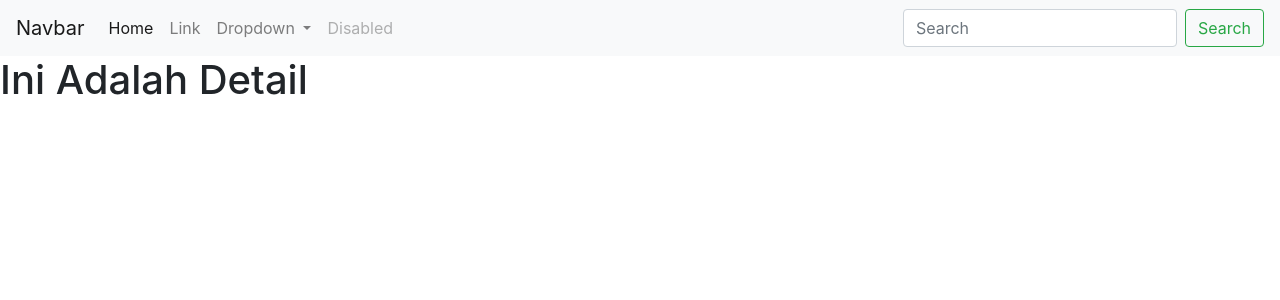
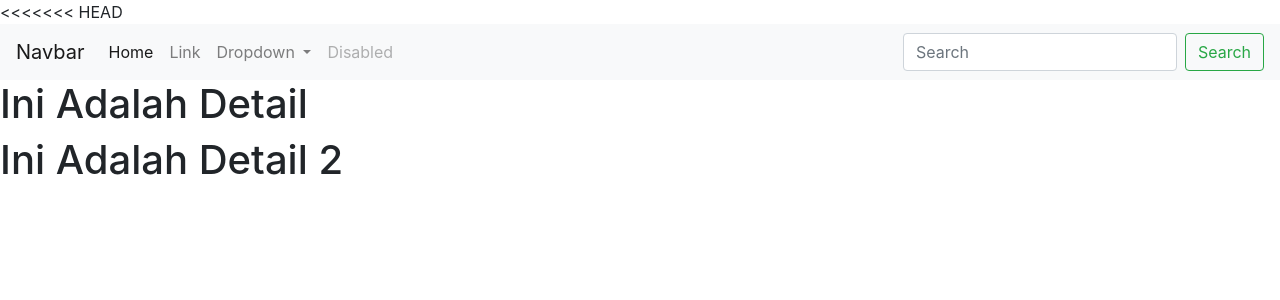
Before and after one commit to ismisirclo/Haloha, a PHP site: page /detail.php in a window 1280 px wide. Shown: the top 300 px of the page. Run offline with PHP 8.4, Linux system fonts and the light colour scheme.

Commit message:
feat([26851414] GIt & Composer): add text only

```diff
--- a/detail.php
+++ b/detail.php
@@ -8,6 +8,7 @@
         <!-- Bootstrap CSS -->
         <link rel="stylesheet" href="https://cdn.jsdelivr.net/npm/bootstrap@4.3.1/dist/css/bootstrap.min.css" integrity="sha384-ggOyR0iXCbMQv3Xipma34MD+dH/1fQ784/j6cY/iJTQUOhcWr7x9JvoRxT2MZw1T" crossorigin="anonymous">
 
+<<<<<<< HEAD
         <title>Ini Adalah Detail</title>
     </head>
     <body>
@@ -48,6 +49,7 @@
         </nav>
 
         <h1>Ini Adalah Detail</h1>
+        <h1>Ini Adalah Detail 2</h1>
 
         <!-- Optional JavaScript -->
         <!-- jQuery first, then Popper.js, then Bootstrap JS -->
```
